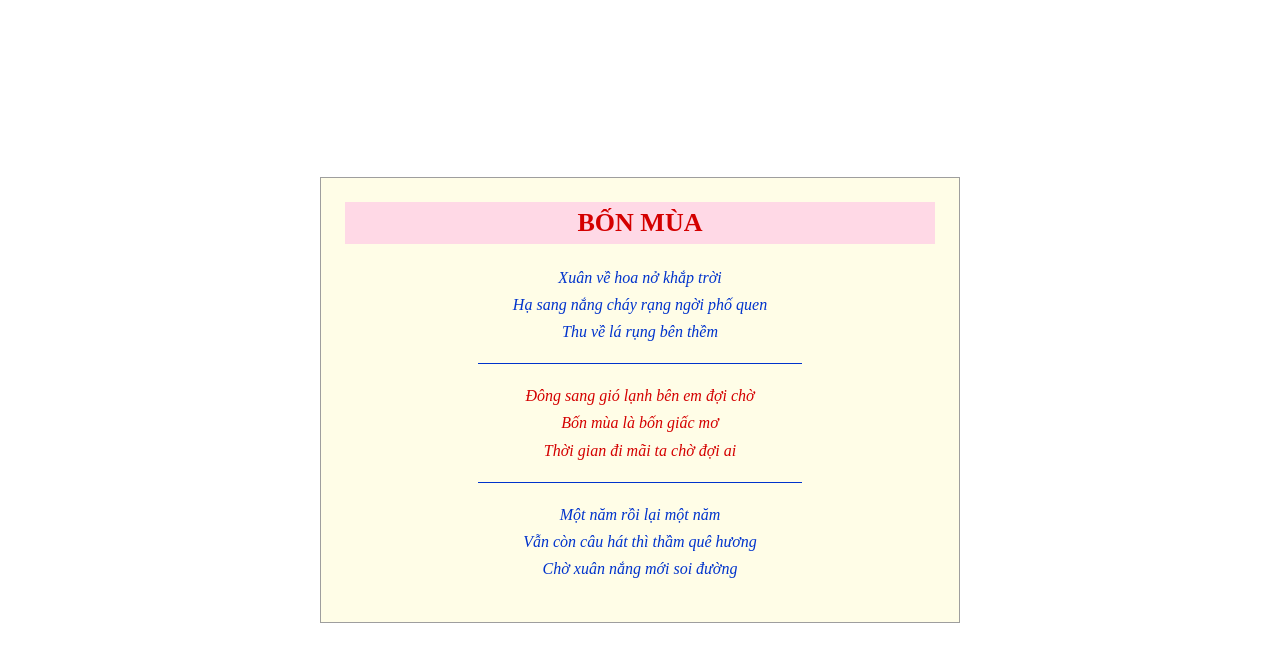
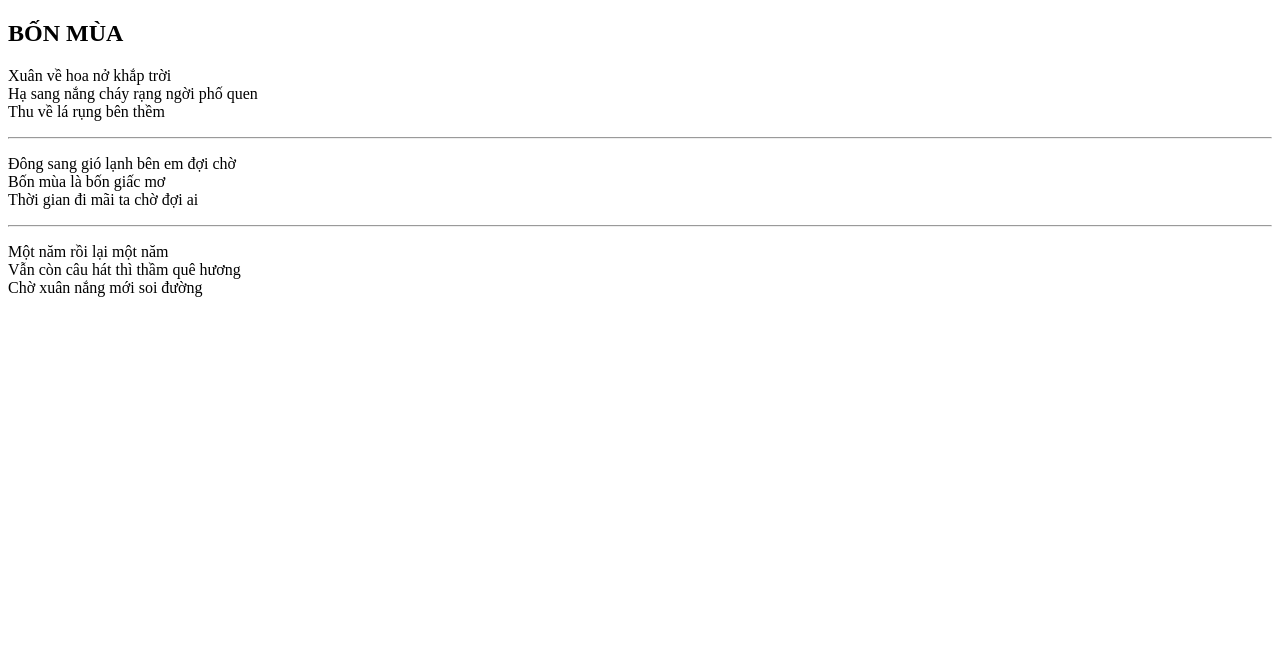
Before and after one commit to tho657ha-netizen/cse122-2551261087, a plain HTML site: page ex01/index.html in a window 1280 px wide. Drawn offline with Linux system fonts and the light colour scheme.

Commit message:
Update index.html

```diff
--- a/ex01/index.html
+++ b/ex01/index.html
@@ -5,62 +5,7 @@
     <meta name="viewport" content="width=device-width, initial-scale=1.0">
     <title>Bài 01: Trang thơ Bốn mùa</title>
     <style>
-        :root {
-            --bg-khung: #FFFDE7;
-            --border-khung: #9E9E9E;
-            --bg-tieude: #FFD9E6;
-            --color-do: #D40000;
-            --color-xanh: #0033CC;
-        }
 
-        body {
-            margin: 0;
-            min-height: 100vh;
-            display: flex;
-            justify-content: center;
-            align-items: center;
-            font-family: "Times New Roman", Times, serif;
-        }
-
-        .khung-tho {
-            width: 640px;
-            max-width: 95%;
-            background-color: var(--bg-khung);
-            border: 1px solid var(--border-khung);
-            padding: 24px;
-            text-align: center;
-            box-sizing: border-box;
-        }
-
-        h1 {
-            color: var(--color-do);
-            background-color: var(--bg-tieude);
-            font-size: 26px;
-            font-weight: bold;
-            padding: 6px 0;
-            margin: 0 0 20px 0;
-        }
-
-        p {
-            font-style: italic;
-            line-height: 1.7;
-            margin: 16px 0;
-        }
-
-        .kho-xanh {
-            color: var(--color-xanh);
-        }
-
-        .kho-do {
-            color: var(--color-do);
-        }
-
-        hr {
-            border: none;
-            border-top: 1px solid var(--color-xanh);
-            width: 55%;
-            margin: 18px auto;
-        }
     </style>
 </head>
 <body>
```
